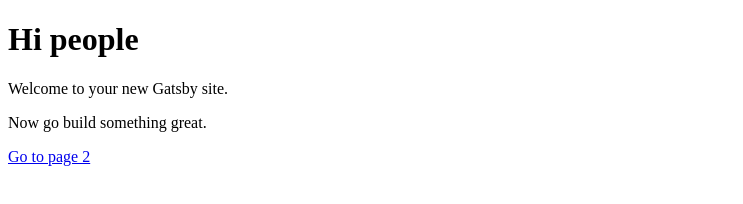
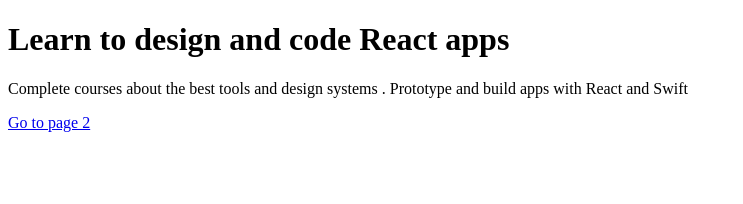
Before and after one commit to LucasTchitdjian/ReactDesignSite, a Gatsby site: page / in a window 1280 px wide. Shown: the whole page, without its empty margins (0-743 px from the left). Built offline with nearby package versions, Linux system fonts and the light colour scheme; Gatsby itself is replaced by a stand-in of ours.

Commit message:
first commit

```diff
--- a/gatsby-config.js
+++ b/gatsby-config.js
@@ -1,6 +1,6 @@
 module.exports = {
   siteMetadata: {
-    title: 'Gatsby Default Starter',
+    title: 'Design + Code 3',
   },
   plugins: ['gatsby-plugin-react-helmet'],
 }
--- a/src/pages/index.js
+++ b/src/pages/index.js
@@ -3,9 +3,8 @@ import Link from 'gatsby-link'
 
 const IndexPage = () => (
   <div>
-    <h1>Hi people</h1>
-    <p>Welcome to your new Gatsby site.</p>
-    <p>Now go build something great.</p>
+    <h1>Learn to design and code React apps</h1>
+    <p>Complete courses about the best tools and design systems . Prototype and build apps with React and Swift</p>
     <Link to="/page-2/">Go to page 2</Link>
   </div>
 )
```
